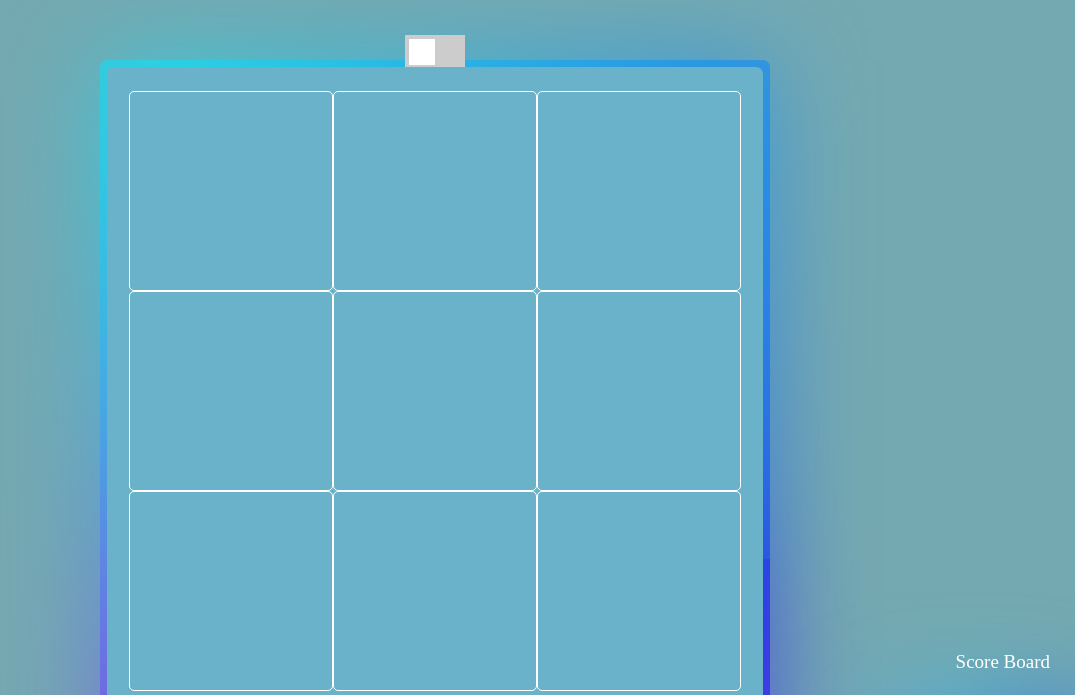
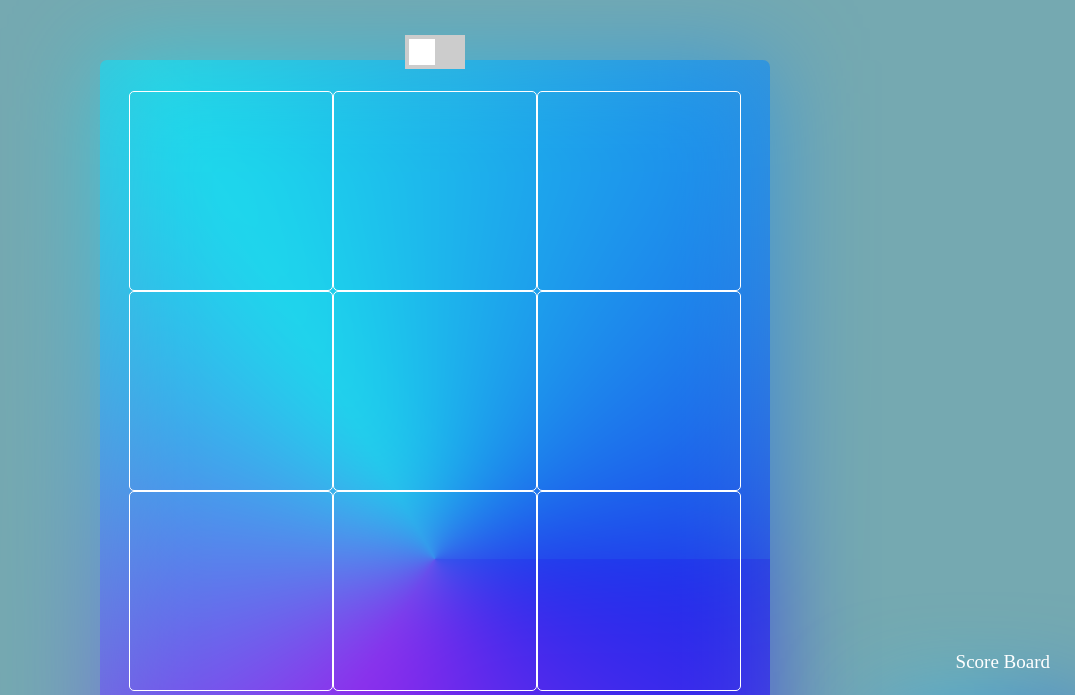
Before and after one commit to avrubio/Tic-Tac-Toe, a plain HTML site: page index.html in a window 1280 px wide. Shown: the part 105-800 px from the top of the page, without its empty margins (205-1280 px from the left). Drawn offline with Linux system fonts and the light colour scheme; a web font is replaced by a local one.

```diff
--- a/style.css
+++ b/style.css
@@ -41,7 +41,7 @@ h1 {
 table {
   height: 60vh;
   aspect-ratio: 1 / 1.5;
-  background: var(--clr-1);
+  /* background: var(--clr-1); */
   border-radius: 0.5rem;
   position: relative;
   width: 37.5rem; /* Adjust the width as needed */
```
